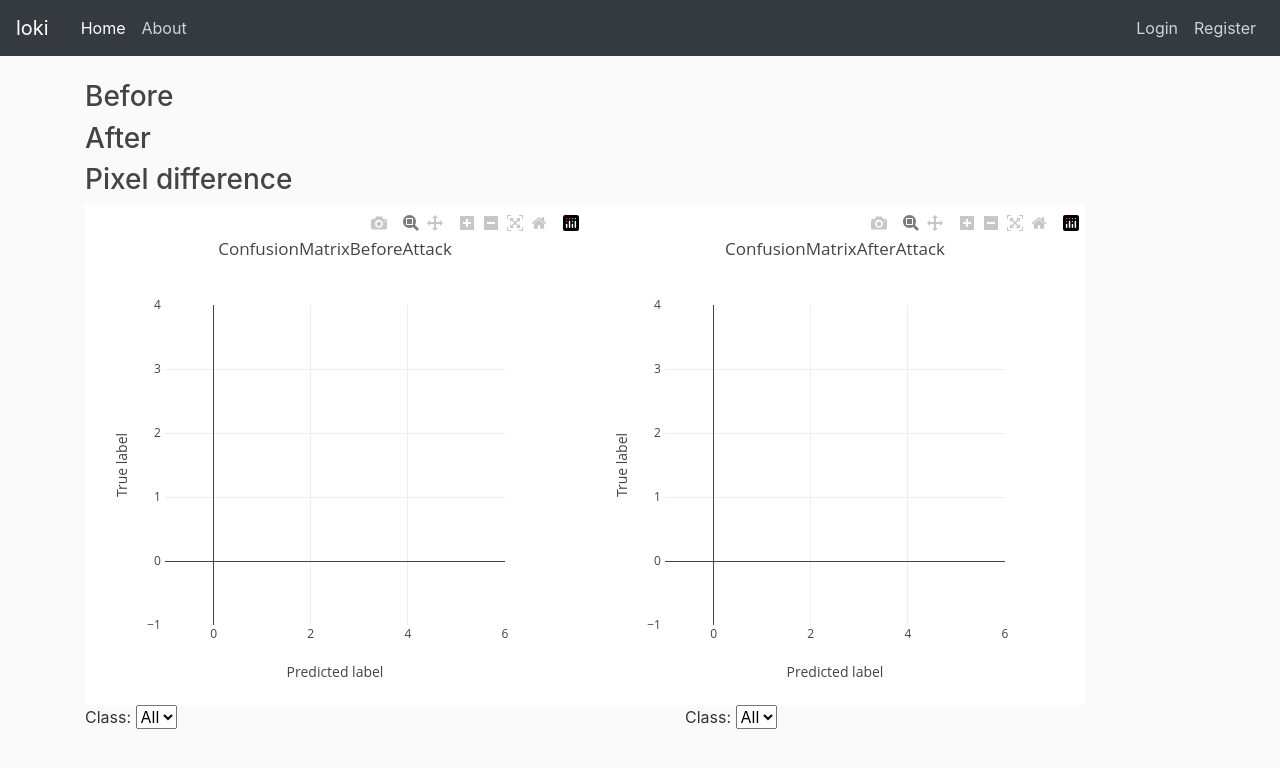
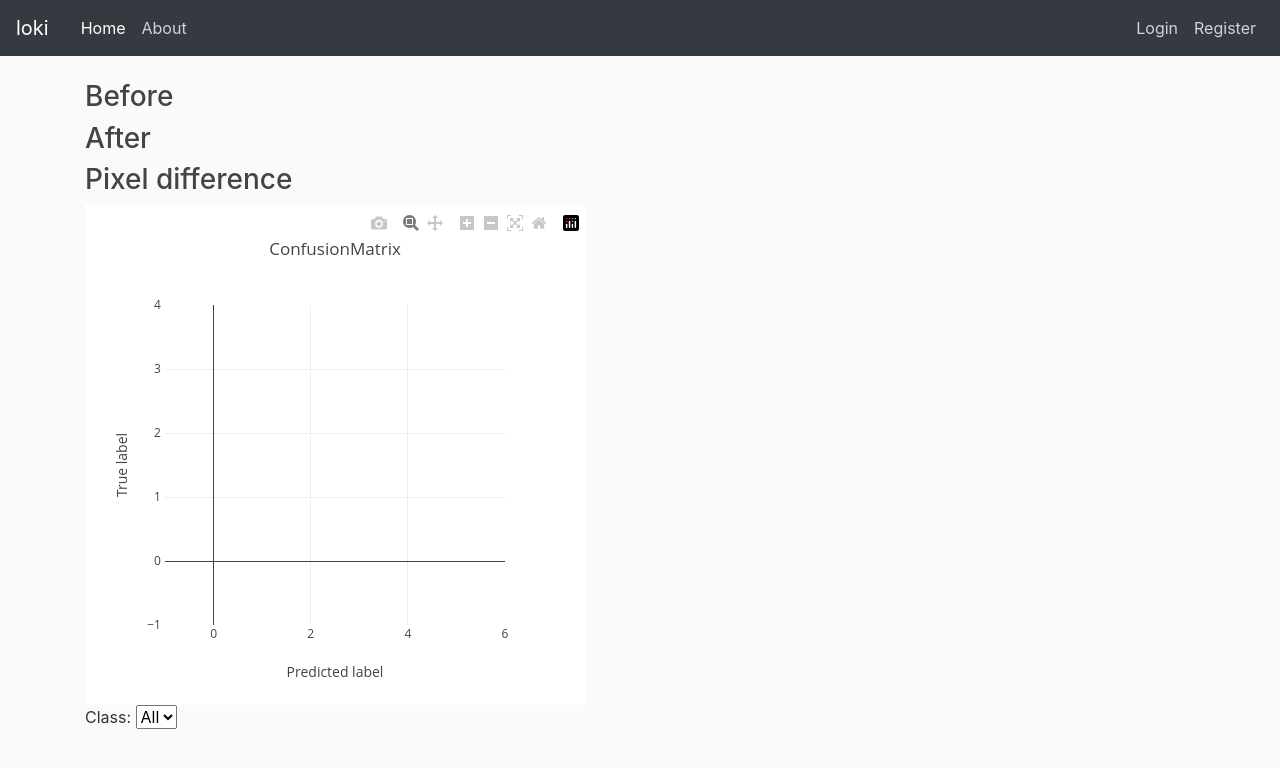
Before and after one commit to elhusseiniali/loki, a Flask app: template loki/templates/visualize_report.html in a window 1280 px wide. Shown: the top 768 px of the page. Run offline with Flask 2, Linux system fonts and the light colour scheme; the template is opened without the code that fills it: most values are stand-ins (such as "Sample title", 1, 10 or a date in 2020); parts of the project's set-up code (start-up, migrations or seed data) failed here and were passed over; some libraries are stand-ins or nearby versions.

Commit message:
using confusion endpoint to replace dummy data for the report

```diff
--- a/loki/api/reports/routes.py
+++ b/loki/api/reports/routes.py
@@ -62,7 +62,6 @@ class ConfusionMatrix(Resource):
         args = parser.parse_args()
         y_before = args['y_before']
         y_after = args['y_after']
-
         labels = list(set(y_before + y_after))
         try:
             cm = confusion_matrix(y_before, y_after, labels=labels)
--- a/loki/templates/visualize_report.html
+++ b/loki/templates/visualize_report.html
@@ -37,24 +37,17 @@
     {% endfor %}
 </div>
 <div style="width: 100%; overflow: hidden;">
-    <div style="width: 600px; float: left;">
-        <div id="ConfusionMatrixBeforeAttack" style="width:500px;height:500px;"></div>
-        <div class="selector-before">
-        Class: <select class="classdata-before"> </select>
-        </div>
-    </div>
-    <div style="margin-left: 500px;">
-        <div id="ConfusionMatrixAfterAttack" style="width:500px;height:500px;"></div>
-        <div class="selector-after">
-        Class: <select class="classdata-after"> </select>
+    <div style="width: 600px;">
+        <div id="ConfusionMatrix" style="width:500px;height:500px;"></div>
+        <div class="selector">
+        Class: <select class="classdata"> </select>
         </div>
     </div>
 </div>
 <script src="https://cdn.plot.ly/plotly-latest.min.js"></script>
 <script>
-    var xValues = {{ X_values|tojson }};
-    var zValues_before = {{ Z_values_before|tojson }};
-    var zValues_after = {{ Z_values_after|tojson }};
+    var xValues = {{ classes|tojson }};
+    var confusion_matrix_values = {{ confusion_matrix|tojson }};
 
     var colorscaleValue = [
     [0, '#DBE6FB'],
@@ -123,13 +116,10 @@
         Plotly.newPlot(title, data, layout);
     };
 
-    setConfusionPlot(zValues_before, 'ConfusionMatrixBeforeAttack');
-    setConfusionPlot(zValues_after, 'ConfusionMatrixAfterAttack');
+    setConfusionPlot(confusion_matrix_values, 'ConfusionMatrix');
 
-    var innerContainer_before = document.querySelector('.selector-before'),
-        classSelector_before = innerContainer_before.querySelector('.classdata-before');
-    var innerContainer_after = document.querySelector('.selector-after'),
-        classSelector_after = innerContainer_after.querySelector('.classdata-after');
+    var innerContainer = document.querySelector('.selector'),
+        classSelector = innerContainer.querySelector('.classdata');
 
     function assignOptions(textArray, selector) {
         for (var i = 0; i < textArray.length;  i++) {
@@ -141,27 +131,17 @@
     var selectorvalues = xValues.slice();
     selectorvalues.unshift('All')
 
-    assignOptions(selectorvalues, classSelector_before);
-    assignOptions(selectorvalues, classSelector_after);
+    assignOptions(selectorvalues, classSelector);
 
 
-    function updateClass_before(){
-        if (classSelector_before.value=='All'){
-            setConfusionPlot(zValues_before, 'ConfusionMatrixBeforeAttack');
+    function updateClass(){
+        if (classSelector.value=='All'){
+            setConfusionPlot(confusion_matrix_values, 'ConfusionMatrix');
         }
-        var classdata = xValues.indexOf(classSelector_before.value);
-        setConfusionPlot(zValues_before, 'ConfusionMatrixBeforeAttack', classdata);
+        var classdata = xValues.indexOf(classSelector.value);
+        setConfusionPlot(confusion_matrix_values, 'ConfusionMatrix', classdata);
     }
-    function updateClass_after(){
-        if (classSelector_after.value=='All'){
-            setConfusionPlot(zValues_after, 'ConfusionMatrixAfterAttack');
-        }
-        var classdata = xValues.indexOf(classSelector_after.value);
-        setConfusionPlot(zValues_after, 'ConfusionMatrixAfterAttack', classdata);
-    }
-
-    classSelector_before.addEventListener('change', updateClass_before, false);
-    classSelector_after.addEventListener('change', updateClass_after, false);
+    classSelector.addEventListener('change', updateClass, false);
 
 </script>
 {% endblock content %}
```
Also changed, not shown: loki/api/reports/views.py (+14 -16 lines).
